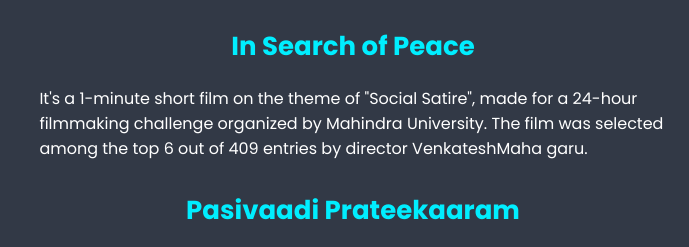
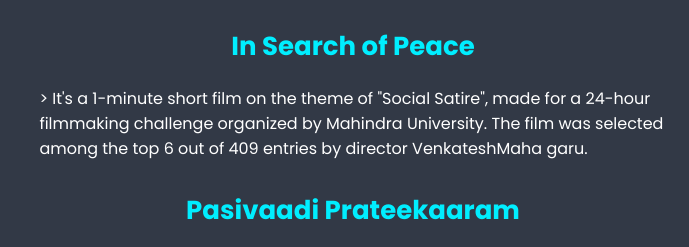
Before and after one commit to Harichalla3/FilmMakingPortfolio, a plain HTML site: page index.html in a window 1280 px wide. Shown: the part 1111-1358 px from the top of the page, 511-1200 px from the left. Drawn offline with nearby package versions, Linux system fonts and the light colour scheme.

Commit message:
Update index.html

```diff
--- a/index.html
+++ b/index.html
@@ -59,7 +59,7 @@
         <h3> Writer | Director | editor | Cinematographer </h3>
         <p></p>
         <h3 class="heading"><span>In Search of Peace</span></h3>
-        <p>It's a 1-minute short film on the theme of "Social Satire", made for a 24-hour filmmaking challenge organized by
+        <p>> It's a 1-minute short film on the theme of "Social Satire", made for a 24-hour filmmaking challenge organized by
              Mahindra University. The film was selected among the top 6 out of 409 entries by director VenkateshMaha garu.
         </p>
         <h3 class="heading"><span>Pasivaadi Prateekaaram</span></h3>
```
